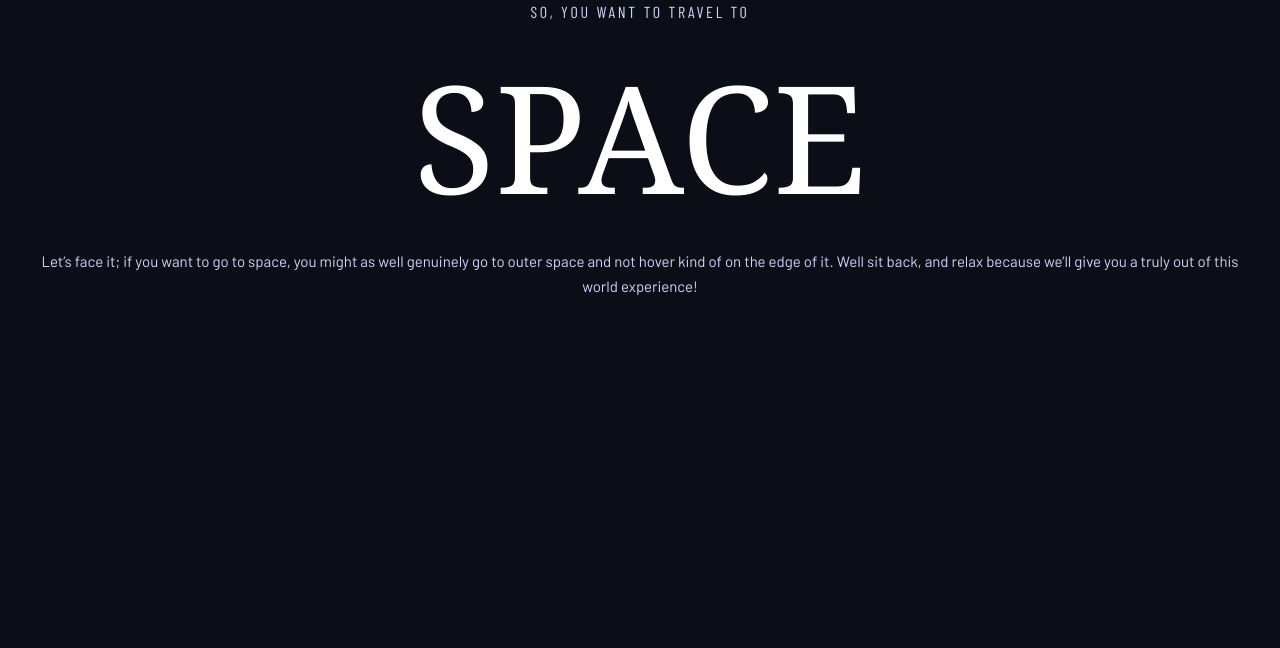
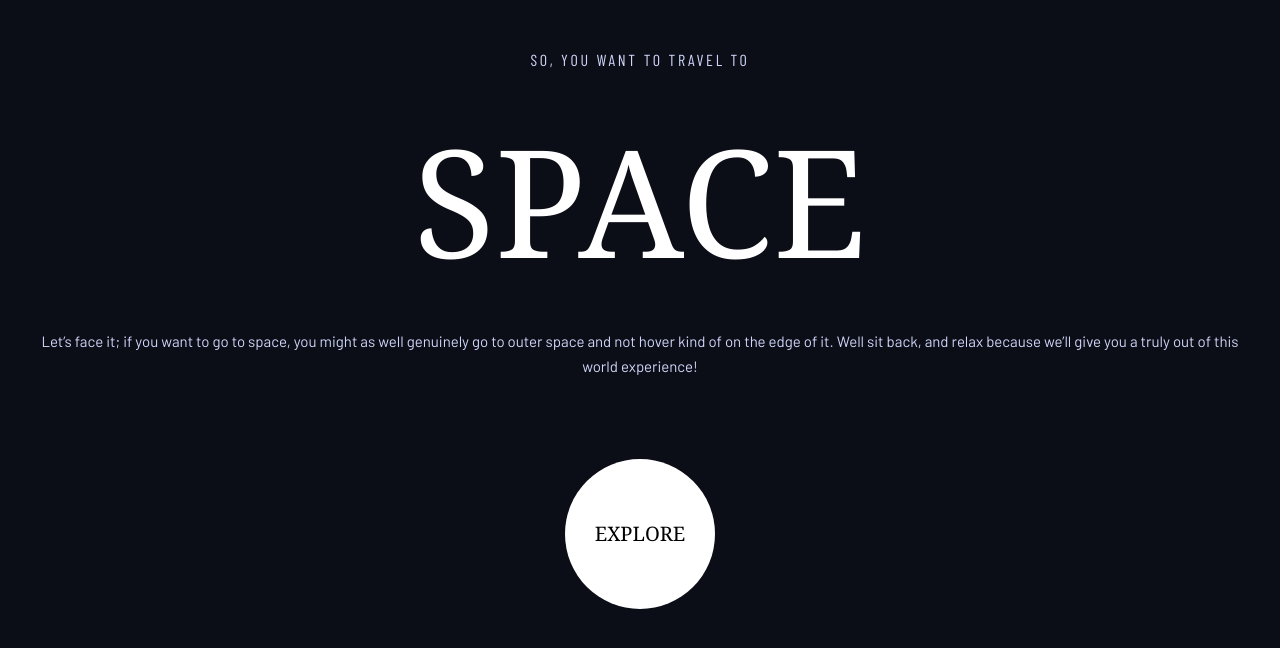
Before and after one commit to GuyTito/space-tourism-website, a Vue app: page / in a window 1280 px wide. Shown: the top 648 px of the page. Built offline with nearby package versions, Linux system fonts and the light colour scheme; a web font is replaced by a local one.

Commit message:
Update HomeView.vue

```diff
--- a/src/views/HomeView.vue
+++ b/src/views/HomeView.vue
@@ -3,9 +3,15 @@
 </script>
 
 <template>
-  <div class="text-center px-6">
+  <div class="text-center mx-6 space-y-4 mt-12">
     <span class="text-space-blue font-bc text-[16px] tracking-[2.7px]">SO, YOU WANT TO TRAVEL TO</span>
+
     <h1>SPACE</h1>
+
     <p class="text-space-blue text-[15px] leading-[25px]">Let’s face it; if you want to go to space, you might as well genuinely go to outer space and not hover kind of on the edge of it. Well sit back, and relax because we’ll give you a truly out of this world experience!</p>
   </div>
+
+  <div class="mt-20 pb-12 text-center">
+    <button class="bg-white text-black font-serif text-xl rounded-full h-[150px] w-[150px] ">EXPLORE</button>
+  </div>
 </template>
```
